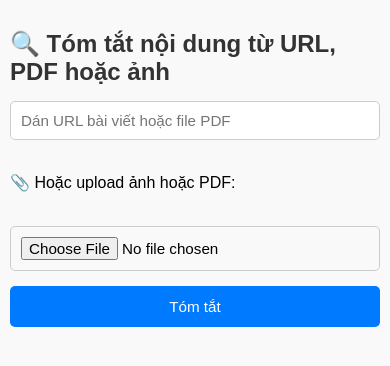
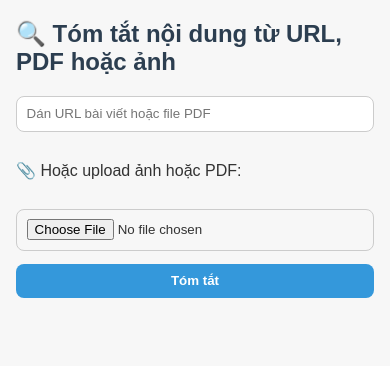
Before and after one commit to minhnt324/gemini-sumAI, a Flask app: page / in a window 390 px wide. Shown: the top 366 px of the page. Run offline with Flask 3, Linux system fonts and the light colour scheme.

Commit message:
Update style.css

```diff
--- a/static/style.css
+++ b/static/style.css
@@ -1,78 +1,100 @@
 body {
   font-family: Arial, sans-serif;
-  padding: 20px;
-  max-width: 700px;
-  margin: auto;
-  background-color: #f9f9f9;
+  margin: 2rem;
+  padding: 0;
+  background-color: #f7f7f7;
+  color: #333;
 }
 
-h2 {
-  font-size: 1.5rem;
-  margin-bottom: 15px;
-  color: #333;
+h2, h3 {
+  color: #2c3e50;
 }
 
 form {
   display: flex;
   flex-direction: column;
-  gap: 15px;
+  gap: 1rem;
+  max-width: 600px;
+  margin-bottom: 2rem;
 }
 
-input[type="text"],
-input[type="file"] {
-  padding: 10px;
-  font-size: 1rem;
+input[type="text"], input[type="file"] {
+  padding: 0.6rem;
+  border-radius: 8px;
   border: 1px solid #ccc;
-  border-radius: 5px;
+  width: 100%;
+  box-sizing: border-box;
 }
 
 button {
-  padding: 12px;
-  background-color: #007bff;
+  padding: 0.7rem;
+  border: none;
+  border-radius: 8px;
+  background-color: #3498db;
   color: white;
-  border: none;
-  font-size: 1rem;
-  border-radius: 5px;
+  font-weight: bold;
   cursor: pointer;
+  transition: background-color 0.3s ease;
 }
 
 button:hover {
-  background-color: #0056b3;
+  background-color: #2980b9;
 }
 
-h3 {
-  margin-top: 25px;
-  font-size: 1.2rem;
-  color: #222;
+#error, .error {
+  color: red;
+  font-weight: bold;
+  margin-top: 1rem;
 }
 
-pre {
-  white-space: pre-wrap;
-  word-wrap: break-word;
-  background: #ffffff;
-  padding: 20px;
-  border: 1px solid #ddd;
-  border-radius: 8px;
+/* Markdown Styling */
+#rendered-markdown {
+  background-color: #fff;
+  padding: 1.2rem;
+  border-radius: 10px;
+  border: 1px solid #ccc;
   line-height: 1.6;
-  font-size: 1rem;
-  color: #333;
+  white-space: normal;
+  max-width: 800px;
+  overflow-x: auto;
 }
 
-p {
-  font-size: 1rem;
-  line-height: 1.5;
+#rendered-markdown h1,
+#rendered-markdown h2,
+#rendered-markdown h3 {
+  color: #2c3e50;
+  margin-top: 1.5rem;
 }
 
-@media (max-width: 480px) {
+#rendered-markdown ul,
+#rendered-markdown ol {
+  margin-left: 1.5rem;
+}
+
+#rendered-markdown code {
+  background-color: #eee;
+  padding: 0.2rem 0.4rem;
+  border-radius: 4px;
+  font-family: monospace;
+}
+
+#rendered-markdown pre {
+  background-color: #eee;
+  padding: 1rem;
+  overflow-x: auto;
+  border-radius: 8px;
+}
+
+@media (max-width: 768px) {
   body {
-    padding: 10px;
+    margin: 1rem;
   }
 
-  input[type="text"], input[type="file"], button {
-    font-size: 0.95rem;
+  form {
+    gap: 0.8rem;
   }
 
-  pre {
-    font-size: 0.95rem;
+  button {
+    padding: 0.6rem;
   }
 }
```
